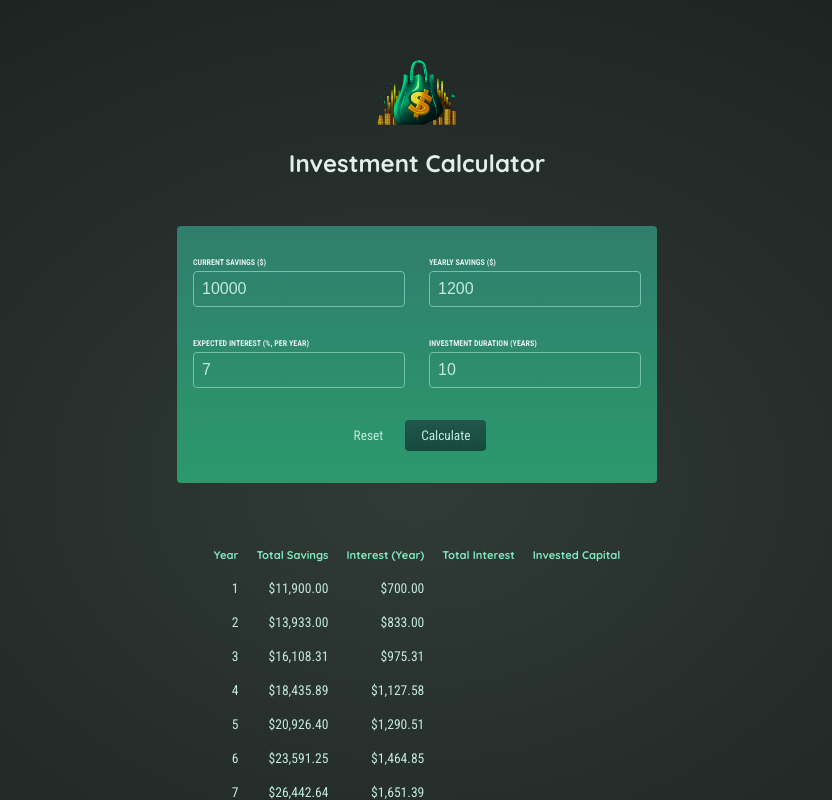
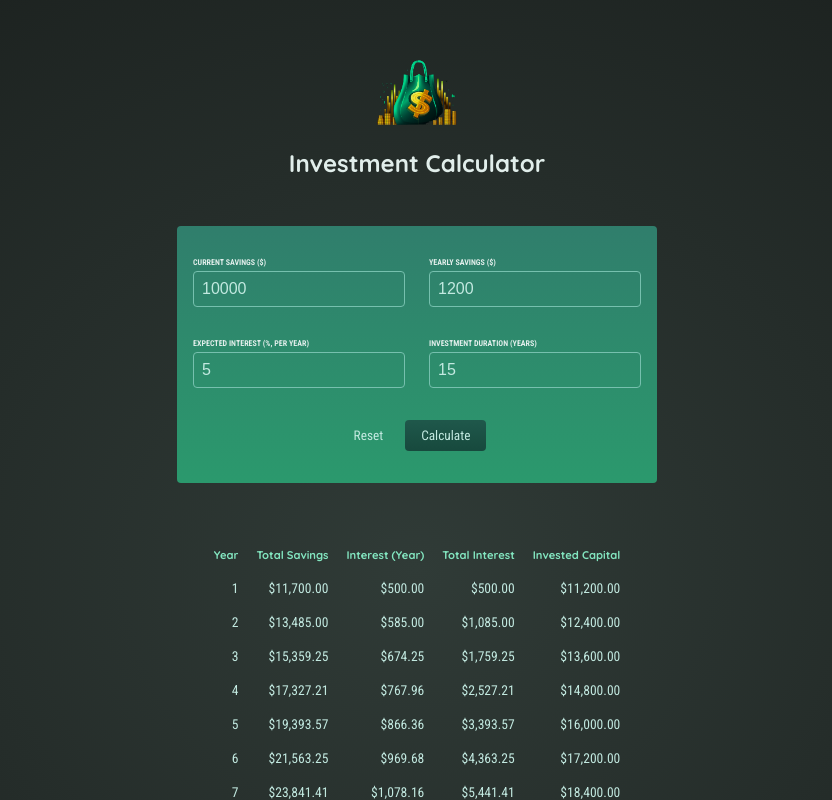
Before and after one commit to NorieM/investment-calculator, a React (Create React App) app: page / in a window 1280 px wide. Both pictures are taken after a click on the button "Calculate". Shown: the top 800 px of the page, without its empty margins (223-1055 px from the left). Built offline with nearby package versions, Linux system fonts and the light colour scheme.

Commit message:
Finished results table

```diff
--- a/src/App.js
+++ b/src/App.js
@@ -5,15 +5,15 @@ import ResultTable from "./components/ResultTable/ResultTable";
 import Header from "./components/Header/Header";
 
 function App() {
-
-  const [result, setResult] = useState([])
+  const [userInput, setUserInput] = useState(null);
 
   const calculateHandler = (userInput) => {
-    // Should be triggered when form is submitted
-    // You might not directly want to bind it to the submit event on the form though...
-    console.log("Calculate");
-    const yearlyData = []; // per-year results
+    setUserInput(userInput);
+  };
 
+  const yearlyData = []; // per-year results
+
+  if (userInput) {
     let currentSavings = +userInput["current-savings"]; // feel free to change the shape of this input object!
     const yearlyContribution = +userInput["yearly-contribution"]; // as mentioned: feel free to change the shape...
     const expectedReturn = +userInput["expected-return"] / 100;
@@ -31,20 +31,14 @@ function App() {
         yearlyContribution: yearlyContribution,
       });
     }
-    // do something with yearlyData ...
-    setResult(yearlyData);
-  };
+  }
 
   return (
     <div>
       <Header />
-
-      <FinanceForm calculateData={calculateHandler} />
-
-      {/* Todo: Show below table conditionally (only once result data is available) */}
-      {/* Show fallback text if no data is available */}
-
-      {result.length !== 0 && <ResultTable data={result} />}
+      <FinanceForm onCalculate={calculateHandler} />
+      {!userInput && <p>Results will appear here.</p>}
+      {userInput && <ResultTable data={yearlyData} initialInvestment={userInput['current-savings']}/>}
     </div>
   );
 }
--- a/src/components/FinanceForm/FinanceForm.js
+++ b/src/components/FinanceForm/FinanceForm.js
@@ -5,8 +5,8 @@ import "./FinanceForm.css";
 const initialUserInput = {
     "current-savings": 10000,
     "yearly-contribution": 1200,
-    "expected-return": 7,
-    duration: 10,
+    "expected-return": 5,
+    duration: 15,
   }
 
 const FinanceForm = (props) => {
@@ -15,7 +15,7 @@ const FinanceForm = (props) => {
   // handle form submission
   const handleSubmit = (event) => {
     event.preventDefault();
-    props.calculateData(userInput);
+    props.onCalculate(userInput);
   };
 
   // handle click of reset button - i.e. clear form
--- a/src/components/ResultTable/ResultTable.js
+++ b/src/components/ResultTable/ResultTable.js
@@ -4,21 +4,31 @@ import "./ResultTable.css";
 const dollarUS = Intl.NumberFormat("en-US", {
   style: "currency",
   currency: "USD",
+  minimumFractionDigits:2,
+  maximumFractionDigits:2
 });
 
 const ResultTable = (props) => {
-  console.log(props.data);
-
-  const renderedResults = props.data.map((line) => (
-    <tr key={line.year}>
-      <td>{line.year}</td>
-      <td>{dollarUS.format(line.savingsEndOfYear)}</td>
-      <td>{dollarUS.format(line.yearlyInterest)}</td>
-      {/* <td>{dollarUS.format()}</td>
-      <td>{dollarUS.format()}</td> */}
+  const renderedResults = props.data.map((yearData) => (
+    <tr key={yearData.year}>
+      <td>{yearData.year}</td>
+      <td>{dollarUS.format(yearData.savingsEndOfYear)}</td>
+      <td>{dollarUS.format(yearData.yearlyInterest)}</td>
+      <td>
+        {dollarUS.format(
+          yearData.savingsEndOfYear -
+            props.initialInvestment -
+            yearData.yearlyContribution * yearData.year
+        )}
+      </td>
+      <td>
+        {dollarUS.format(
+          props.initialInvestment + yearData.yearlyContribution * yearData.year
+        )}
+      </td>
     </tr>
   ));
-  console.log(renderedResults);
+
   return (
     <table className="result">
       <thead>
```
